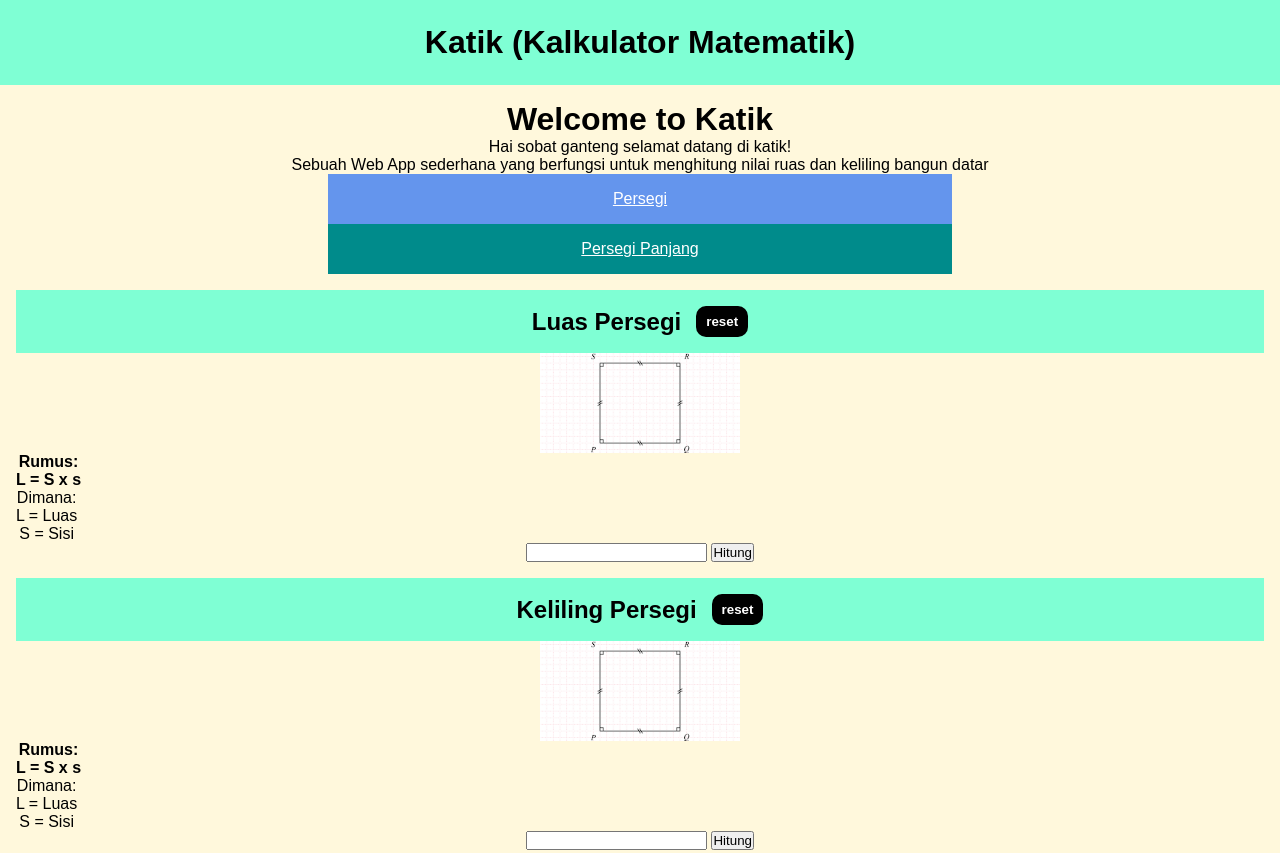
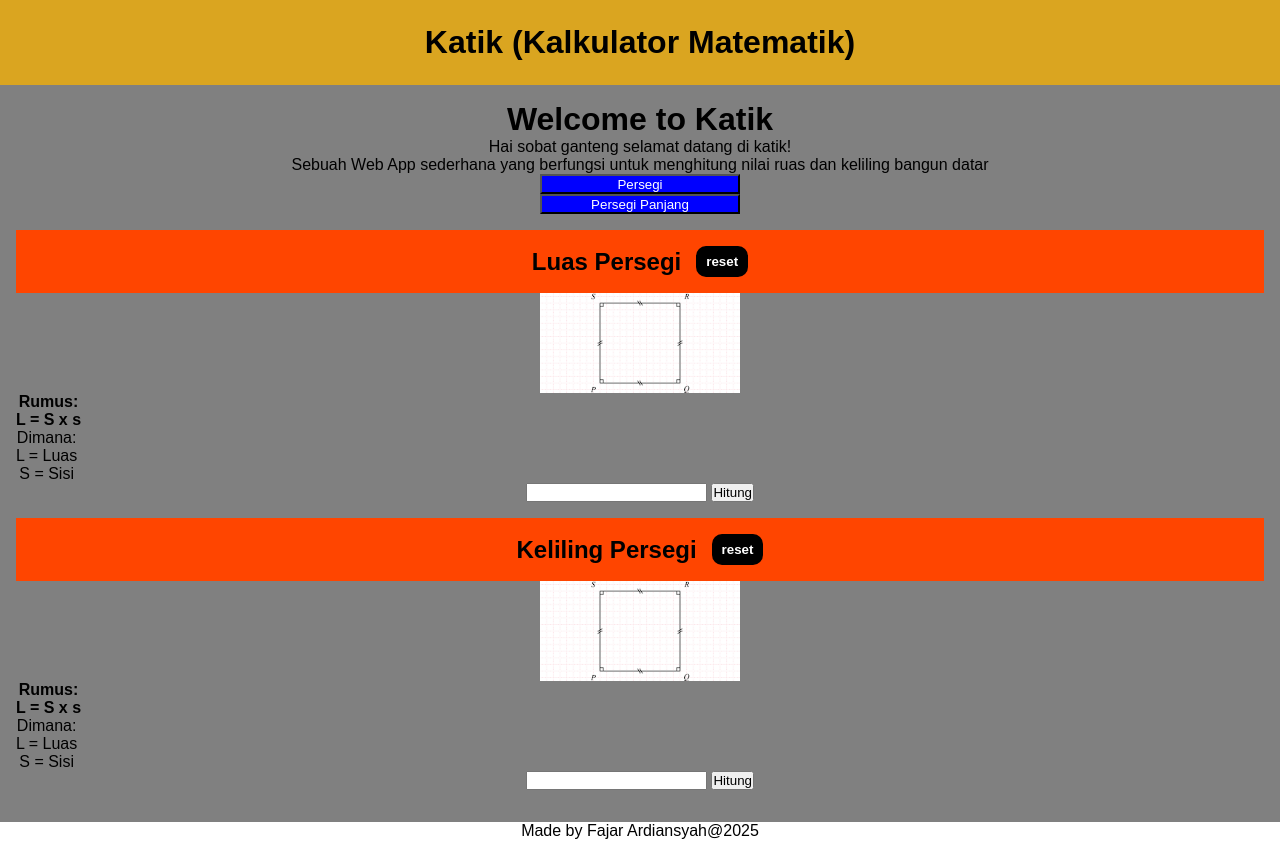
Before and after one commit to revou-fundamental-course/17-mar-25-Fajarardiansyahh, a plain HTML site: page index.html in a window 1280 px wide. Shown: the top 853 px of the page. Drawn offline with Linux system fonts and the light colour scheme.

Commit message:
update konfigurasi

```diff
--- a/css/style.css
+++ b/css/style.css
@@ -40,15 +40,16 @@ body {
     font-family: fantasy;
 }
 
+/* main header */
 .main-header>h1 {
     margin: 0px;
-    background-color: aquamarine;
+    background-color: goldenrod;
     padding: 24px;
     text-align: center;
 }
 
 main {
-    background-color: cornsilk;
+    background-color: gray;
     padding: 16px;
     text-align: center;
 }
@@ -56,6 +57,14 @@ main {
 .nav-fitur {
     display: flex;
     flex-direction: column;
+    align-items: center;
+}
+
+.nav-fitur button {
+background-color: blue;
+color: white;
+width: 200px;
+height: 20px;
 }
 
 .nav-fitur>a {
@@ -75,7 +84,7 @@ main {
 }
 
 .section-header {
-    background-color: aquamarine;
+    background-color: orangered;
     padding: 16px;
     display:flex;
     align-items: center;
--- a/index.html
+++ b/index.html
@@ -27,10 +27,10 @@
 
         <!-- Navigasi Fitur -->
         <div class="nav-fitur">
-            <a href="" class="nav-fitur-active">Persegi</a>
-            <a href="" class="nav-fitur-non-active">Persegi Panjang</a>
+            <button onclick="btnPersegi()">Persegi</button>
+            <button onclick="btnPersegiPanjang()">Persegi Panjang</button>
         </div>
-
+        <div class="luas-keliling">
             <!--Rumus Luas Persegi-->
             <div class="container">
                 <header class="selection-header1">
@@ -95,8 +95,10 @@
 
             </section>
 
+        </div>
+
         <!-- Section Luas -->
-        <section>
+        <section class="persegi-panjang">
             <header class="section-header">
                 <h1>Persegi Panjang</h1>
                 <button onclick="resetPersegiPanjang()">reset</button>
--- a/js/script.js
+++ b/js/script.js
@@ -85,3 +85,16 @@ function resetPersegiPanjang() {
     inputLebar.value=0
     inputPersegiPanjang.value=0
 }
+
+const sectionLuasKeliling=document.querySelector(".luas-keliling")
+const sectionPersegiPanjang=document.querySelector(".persegi-panjang")
+sectionPersegiPanjang.style.display="none"
+function btnPersegi() {
+sectionPersegiPanjang.style.display="none"
+sectionLuasKeliling.style.display="block"
+}
+
+function btnPersegiPanjang() {
+sectionPersegiPanjang.style.display="block"
+sectionLuasKeliling.style.display="none"
+}
```
Lines whose indentation alone changed are shown as unchanged.
